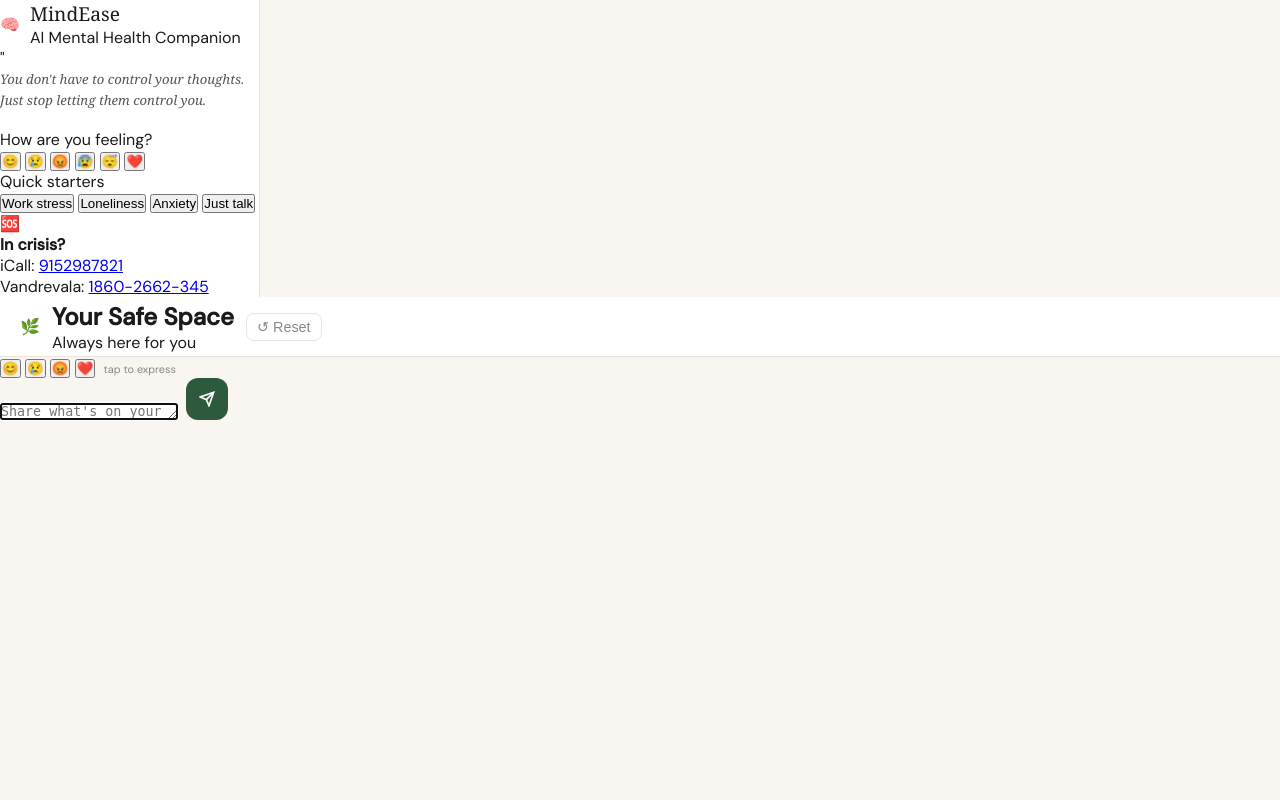
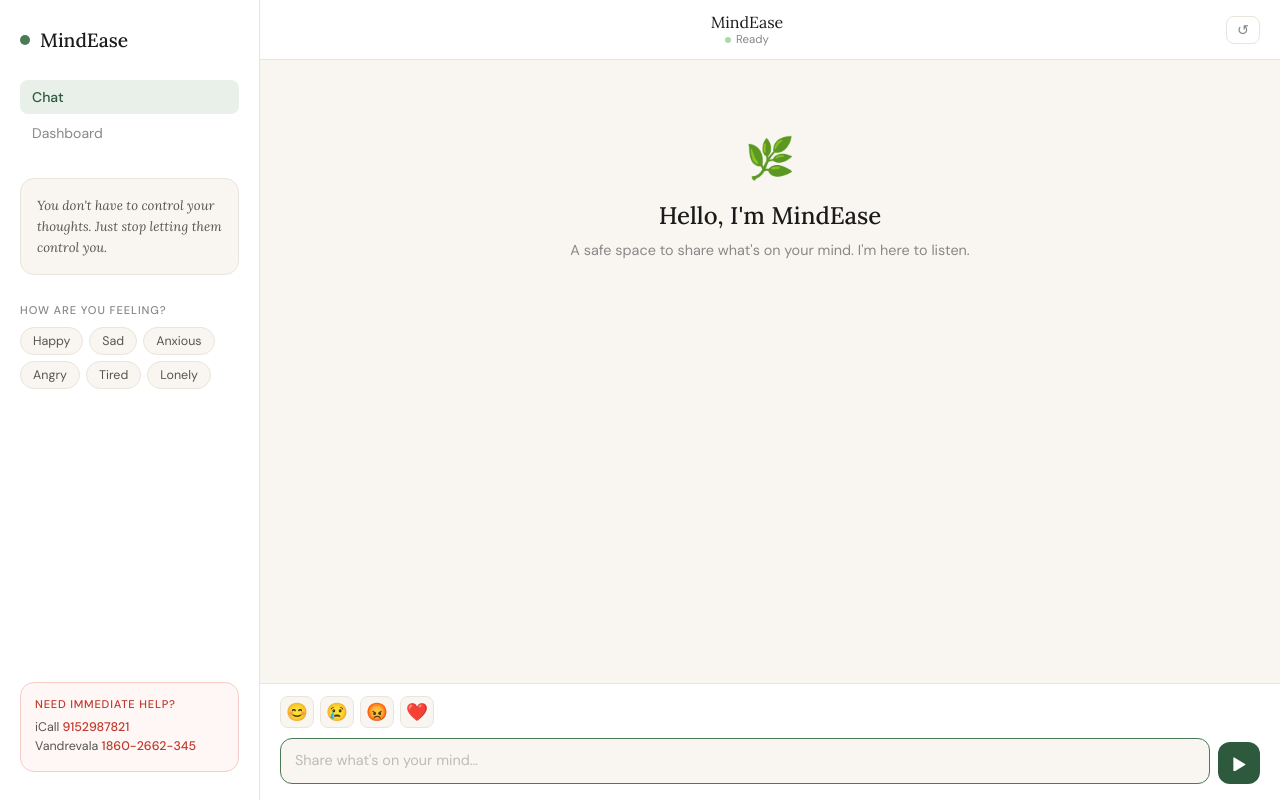
Before and after one commit to mdkaiflk04-da/MindEase, a Flask app: page / in a window 1280 px wide. Run offline with Flask 3, Linux system fonts and the light colour scheme.

Commit message:
Fix index.html - new minimalist UI

```diff
--- a/templates/index.html
+++ b/templates/index.html
@@ -1,129 +1,98 @@
 <!DOCTYPE html>
 <html lang="en">
 <head>
-  <meta charset="UTF-8" />
+  <meta charset="UTF-8"/>
   <meta name="viewport" content="width=device-width, initial-scale=1.0"/>
-  <title>MindEase · AI Mental Health Companion</title>
+  <title>MindEase</title>
   <link rel="preconnect" href="https://fonts.googleapis.com">
-  <link href="https://fonts.googleapis.com/css2?family=Fraunces:ital,wght@0,300;0,400;0,600;1,300&family=DM+Sans:wght@300;400;500&display=swap" rel="stylesheet">
-  <link rel="stylesheet" href="/static/style.css" />
+  <link href="https://fonts.googleapis.com/css2?family=Lora:ital,wght@0,400;0,500;1,400&family=DM+Sans:wght@300;400;500&display=swap" rel="stylesheet">
+  <link rel="stylesheet" href="/static/style.css"/>
 </head>
 <body>
+  <div class="layout">
 
-  <!-- ── AMBIENT BACKGROUND ── -->
-  <div class="bg-orbs">
-    <div class="orb orb-1"></div>
-    <div class="orb orb-2"></div>
-    <div class="orb orb-3"></div>
-  </div>
+    <!-- SIDEBAR -->
+    <aside class="sidebar" id="sidebar">
+      <div class="sidebar-inner">
+        <div class="brand">
+          <span class="brand-dot"></span>
+          <span class="brand-name">MindEase</span>
+        </div>
 
-  <!-- ── MAIN LAYOUT ── -->
-  <main class="app-shell">
+        <nav class="side-nav">
+          <a href="/" class="nav-item active">Chat</a>
+          <a href="/dashboard" class="nav-item">Dashboard</a>
+        </nav>
 
-    <!-- LEFT PANEL -->
-    <aside class="sidebar">
-      <div class="brand">
-        <span class="brand-icon">🧠</span>
-        <div>
-          <h1 class="brand-name">MindEase</h1>
-          <p class="brand-sub">AI Mental Health Companion</p>
+        <div class="quote-block">
+          <p class="quote-text" id="quoteText"></p>
         </div>
-      </div>
 
-      <!-- Motivational Quote Rotator -->
-      <div class="quote-card">
-        <div class="quote-icon">"</div>
-        <p class="quote-text" id="quoteText">Loading inspiration…</p>
-        <div class="quote-dots">
-          <span class="dot active" id="dot-0"></span>
-          <span class="dot" id="dot-1"></span>
-          <span class="dot" id="dot-2"></span>
-          <span class="dot" id="dot-3"></span>
-          <span class="dot" id="dot-4"></span>
+        <div class="mood-section">
+          <p class="section-label">How are you feeling?</p>
+          <div class="mood-row">
+            <button class="mood-pill" data-msg="I'm feeling happy today 😊">Happy</button>
+            <button class="mood-pill" data-msg="I'm feeling sad right now 😢">Sad</button>
+            <button class="mood-pill" data-msg="I'm feeling anxious 😰">Anxious</button>
+            <button class="mood-pill" data-msg="I'm feeling angry 😡">Angry</button>
+            <button class="mood-pill" data-msg="I'm exhausted and drained 😴">Tired</button>
+            <button class="mood-pill" data-msg="I'm feeling lonely 💙">Lonely</button>
+          </div>
         </div>
-      </div>
 
-      <!-- Mood tracker -->
-      <div class="mood-panel">
-        <p class="mood-label">How are you feeling?</p>
-        <div class="mood-grid">
-          <button class="mood-btn" data-mood="😊 I'm feeling great today!" title="Happy">😊</button>
-          <button class="mood-btn" data-mood="😢 I'm feeling sad right now." title="Sad">😢</button>
-          <button class="mood-btn" data-mood="😡 I'm feeling really frustrated." title="Angry">😡</button>
-          <button class="mood-btn" data-mood="😰 I'm feeling anxious." title="Anxious">😰</button>
-          <button class="mood-btn" data-mood="😴 I'm exhausted and drained." title="Tired">😴</button>
-          <button class="mood-btn" data-mood="❤️ I'm feeling loved and grateful." title="Loved">❤️</button>
-        </div>
-      </div>
-
-      <!-- Quick prompts -->
-      <div class="quick-prompts">
-        <p class="mood-label">Quick starters</p>
-        <button class="prompt-chip" data-prompt="I've been feeling stressed at work lately.">Work stress</button>
-        <button class="prompt-chip" data-prompt="I feel lonely and disconnected from people.">Loneliness</button>
-        <button class="prompt-chip" data-prompt="My anxiety has been really bad today.">Anxiety</button>
-        <button class="prompt-chip" data-prompt="I just need someone to talk to right now.">Just talk</button>
-      </div>
-
-      <!-- Crisis Banner -->
-      <div class="crisis-banner">
-        <span>🆘</span>
-        <div>
-          <strong>In crisis?</strong>
-          <p>iCall: <a href="tel:9152987821">9152987821</a><br>Vandrevala: <a href="tel:18602662345">1860-2662-345</a></p>
+        <div class="crisis-block">
+          <p class="crisis-label">Need immediate help?</p>
+          <p class="crisis-line">iCall <span>9152987821</span></p>
+          <p class="crisis-line">Vandrevala <span>1860-2662-345</span></p>
         </div>
       </div>
     </aside>
 
-    <!-- CHAT PANEL -->
-    <section class="chat-panel">
+    <!-- CHAT -->
+    <main class="chat-main">
       <header class="chat-header">
-        <div class="chat-avatar">🌿</div>
-        <div>
-          <h2 class="chat-title">Your Safe Space</h2>
-          <p class="chat-status"><span class="status-dot"></span> Always here for you</p>
+        <button class="menu-btn" id="menuBtn">
+          <span></span><span></span><span></span>
+        </button>
+        <div class="header-center">
+          <span class="header-title">MindEase</span>
+          <span class="header-status" id="headerStatus">
+            <span class="status-dot"></span> Ready
+          </span>
         </div>
-        <button class="clear-btn" id="clearBtn" title="Clear chat">↺ Reset</button>
+        <button class="clear-btn" id="clearBtn" title="New conversation">↺</button>
       </header>
 
-      <!-- Messages -->
-      <div class="messages-wrap" id="messagesWrap">
-        <!-- Welcome message injected by JS -->
+      <div class="messages" id="messages">
+        <div class="welcome">
+          <div class="welcome-icon">🌿</div>
+          <h2>Hello, I'm MindEase</h2>
+          <p>A safe space to share what's on your mind. I'm here to listen.</p>
+        </div>
       </div>
 
-      <!-- Sentiment badge -->
-      <div class="sentiment-bar" id="sentimentBar" style="display:none;">
-        <span id="sentimentLabel">Detected: —</span>
+      <!-- Sentiment bar -->
+      <div class="sentiment-strip" id="sentimentStrip" style="display:none">
+        <span class="sentiment-label" id="sentimentLabel"></span>
+        <span class="sentiment-overall" id="sentimentOverall"></span>
       </div>
 
-      <!-- Input area -->
-      <footer class="input-area">
-        <div class="emoji-row">
-          <button class="emoji-btn" data-emoji="😊">😊</button>
-          <button class="emoji-btn" data-emoji="😢">😢</button>
-          <button class="emoji-btn" data-emoji="😡">😡</button>
-          <button class="emoji-btn" data-emoji="❤️">❤️</button>
-          <span class="emoji-hint">tap to express</span>
+      <footer class="input-footer">
+        <div class="emoji-strip">
+          <button class="emoji-pill" data-e="😊">😊</button>
+          <button class="emoji-pill" data-e="😢">😢</button>
+          <button class="emoji-pill" data-e="😡">😡</button>
+          <button class="emoji-pill" data-e="❤️">❤️</button>
         </div>
         <div class="input-row">
-          <textarea
-            id="userInput"
-            class="msg-input"
-            placeholder="Share what's on your mind…"
-            rows="1"
-            maxlength="500"
-          ></textarea>
+          <textarea id="userInput" class="input-box" placeholder="Share what's on your mind…" rows="1" maxlength="1000"></textarea>
           <button class="send-btn" id="sendBtn">
-            <svg viewBox="0 0 24 24" fill="none" stroke="currentColor" stroke-width="2.5">
-              <line x1="22" y1="2" x2="11" y2="13"/>
-              <polygon points="22 2 15 22 11 13 2 9 22 2"/>
-            </svg>
+            <svg viewBox="0 0 20 20" fill="currentColor"><path d="M3.105 3.105a.75.75 0 0 1 .958-.097l13.5 8.25a.75.75 0 0 1 0 1.284l-13.5 8.25a.75.75 0 0 1-1.105-.66V3.868a.75.75 0 0 1 .147-.763z"/></svg>
           </button>
         </div>
       </footer>
-    </section>
-
-  </main>
+    </main>
+  </div>
 
   <script src="/static/app.js"></script>
 </body>
```
Also changed, not shown: index.html (deleted, +0 -99 lines).
